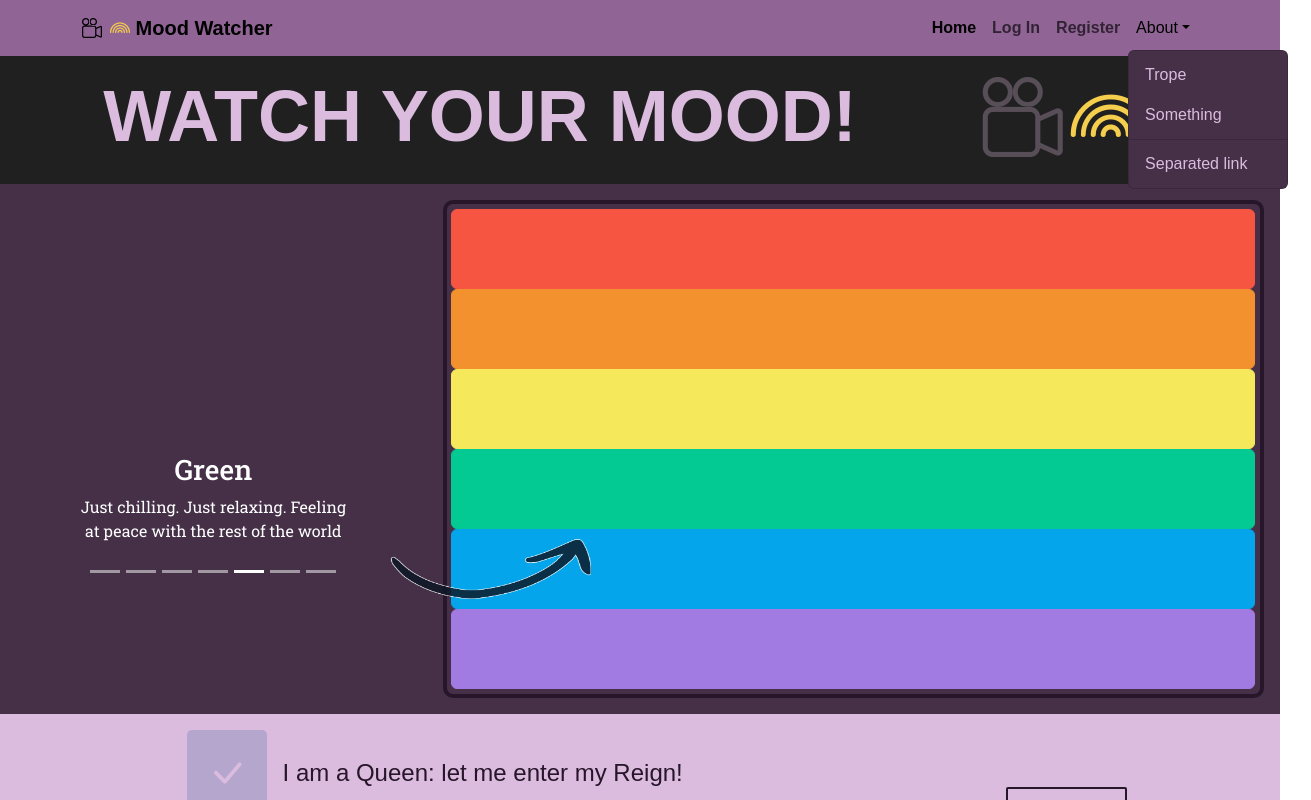
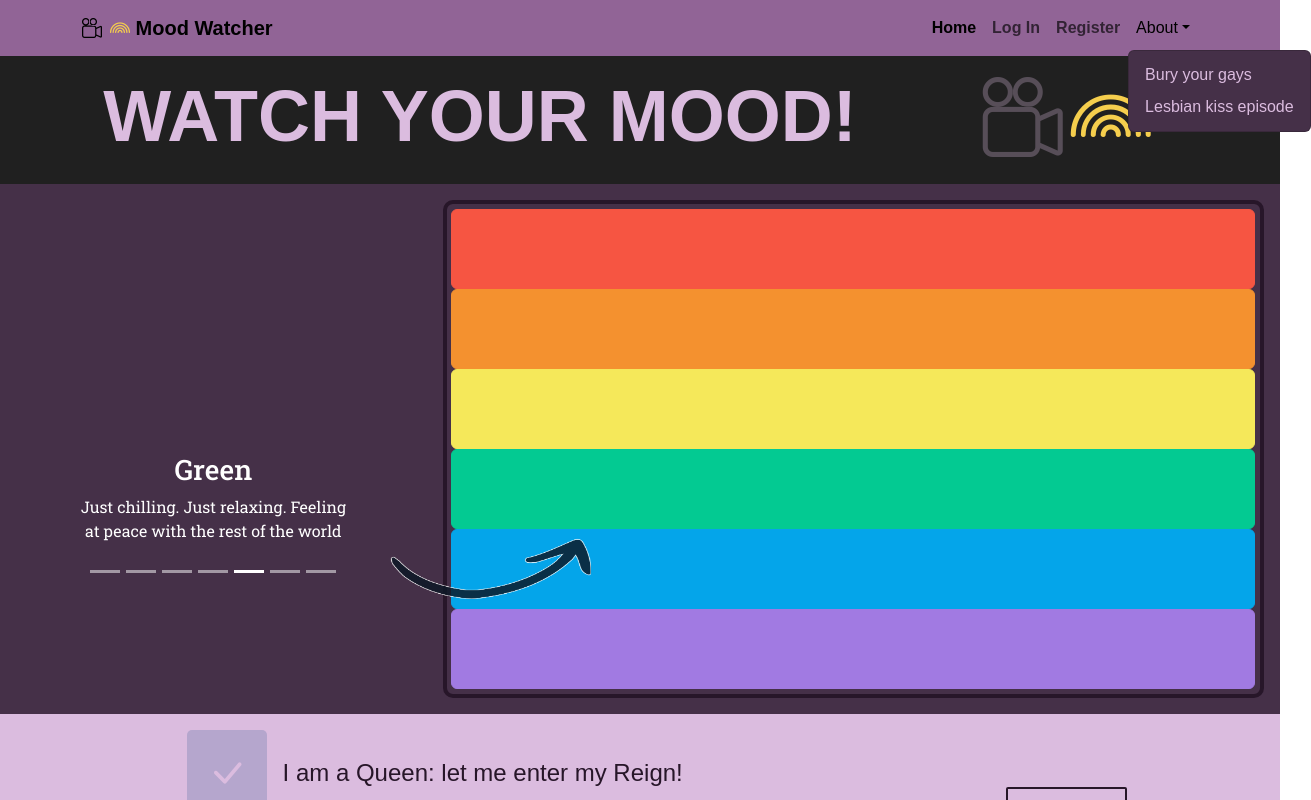
Before and after one commit to elisa-daria/mood_watch, a React (Vite) app: page / in a window 1280 px wide. Both pictures are taken after a click on the button "About". Shown: the top 800 px of the page, 1311 px wide, since content can reach past the window. Built offline with nearby package versions, Linux system fonts and the light colour scheme; a web font is replaced by a local one.

Commit message:
better-style

```diff
--- a/src/assets/_partials/_index.scss
+++ b/src/assets/_partials/_index.scss
@@ -152,3 +152,8 @@ input[type="checkbox"]:checked {
 .dropdown-item {
   color: $text-light;
 }
+
+a {
+  color: $eggplant-text;
+  text-decoration: none;
+}
--- a/src/components/Loading.jsx
+++ b/src/components/Loading.jsx
@@ -3,7 +3,7 @@ import Spinner from "react-bootstrap/Spinner";
 // eslint-disable-next-line react/prop-types
 const Loading = ({ variant = "green" }) => {
   return (
-    <div className="spinner-container d-flex justify-content-center align-items-center mt-3">
+    <div className="spinner-container d-flex justify-content-center align-items-center my-3">
       <Spinner
         animation="border"
         variant={variant}
--- a/src/components/header-footer/MWNavbar.jsx
+++ b/src/components/header-footer/MWNavbar.jsx
@@ -76,13 +76,13 @@ const MWNavbar = () => {
                 href="https://www.discorsivo.it/cineseries/2021/07/13/bury-your-gays-il-trope-narrativo-in-cui-non-vissero-per-sempre-felici-e-contenti/"
                 target="blank"
               >
-                Trope
+                Bury your gays
               </NavDropdown.Item>
-              <NavDropdown.Item href="#action/3.2"></NavDropdown.Item>
-              <NavDropdown.Item href="#action/3.3">Something</NavDropdown.Item>
-              <NavDropdown.Divider />
-              <NavDropdown.Item href="#action/3.4">
-                Separated link
+              <NavDropdown.Item
+                href="https://www.discorsivo.it/cineseries/2021/06/14/bacio-tra-willow-e-tara-in-buffy-lesbian-kiss-episode/"
+                target="blank"
+              >
+                Lesbian kiss episode
               </NavDropdown.Item>
             </NavDropdown>
           </Nav>
--- a/src/components/log-register/ProfilePage.jsx
+++ b/src/components/log-register/ProfilePage.jsx
@@ -1,3 +1,4 @@
+/* eslint-disable react-hooks/exhaustive-deps */
 import WatchList from "../mood-watching/WatchList";
 import Loading from "/src/components/Loading.jsx";
 import CustomAlert from "/src/components/CustomAlert.jsx";
@@ -108,7 +109,7 @@ const ProfilePage = () => {
             <section className="bg-text-dark text-text-light text-center rounded-1 border-bg-main d-flex justify-content-evenly align-items-center p-2 my-2">
               <article>
                 <h6>
-                  Password: <span className="ms-1">{user.password}</span>
+                  Password <span className="ms-1">{user.password}</span>
                 </h6>
               </article>
             </section>
```
Also changed, not shown: src/assets/custom.css.
